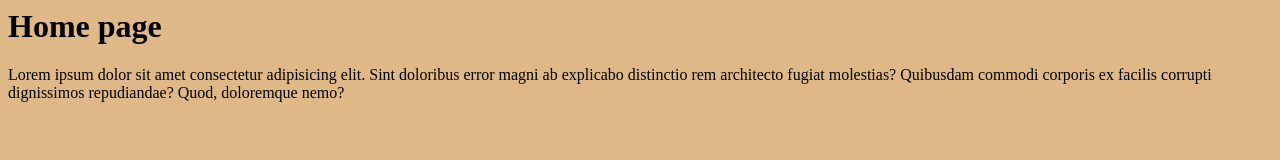
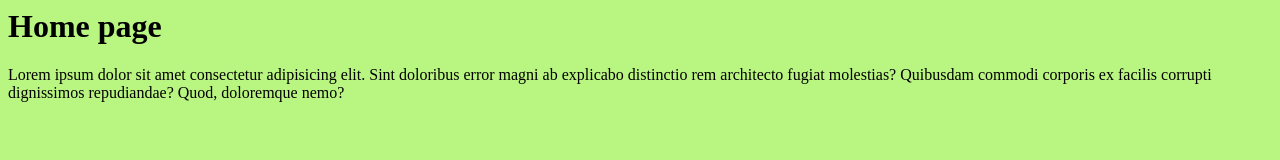
Before and after one commit to MekinSetha/git-workflow, a plain HTML site: page index.html in a window 1280 px wide. Drawn offline with Linux system fonts and the light colour scheme.

Commit message:
update bg color

```diff
--- a/css/style.css
+++ b/css/style.css
@@ -1,3 +1,3 @@
 body{
-    background-color: burlywood;
+    background-color: rgb(185, 245, 129);
 }
```
